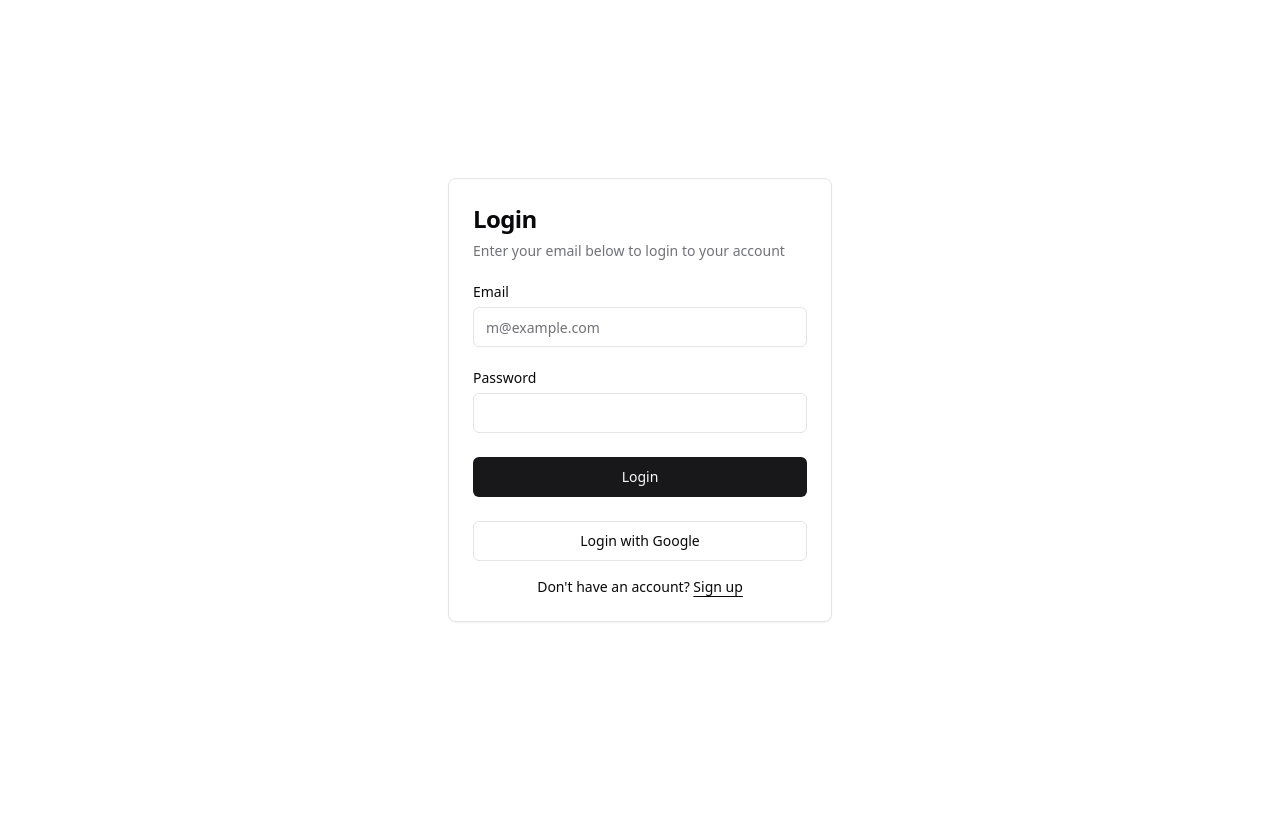
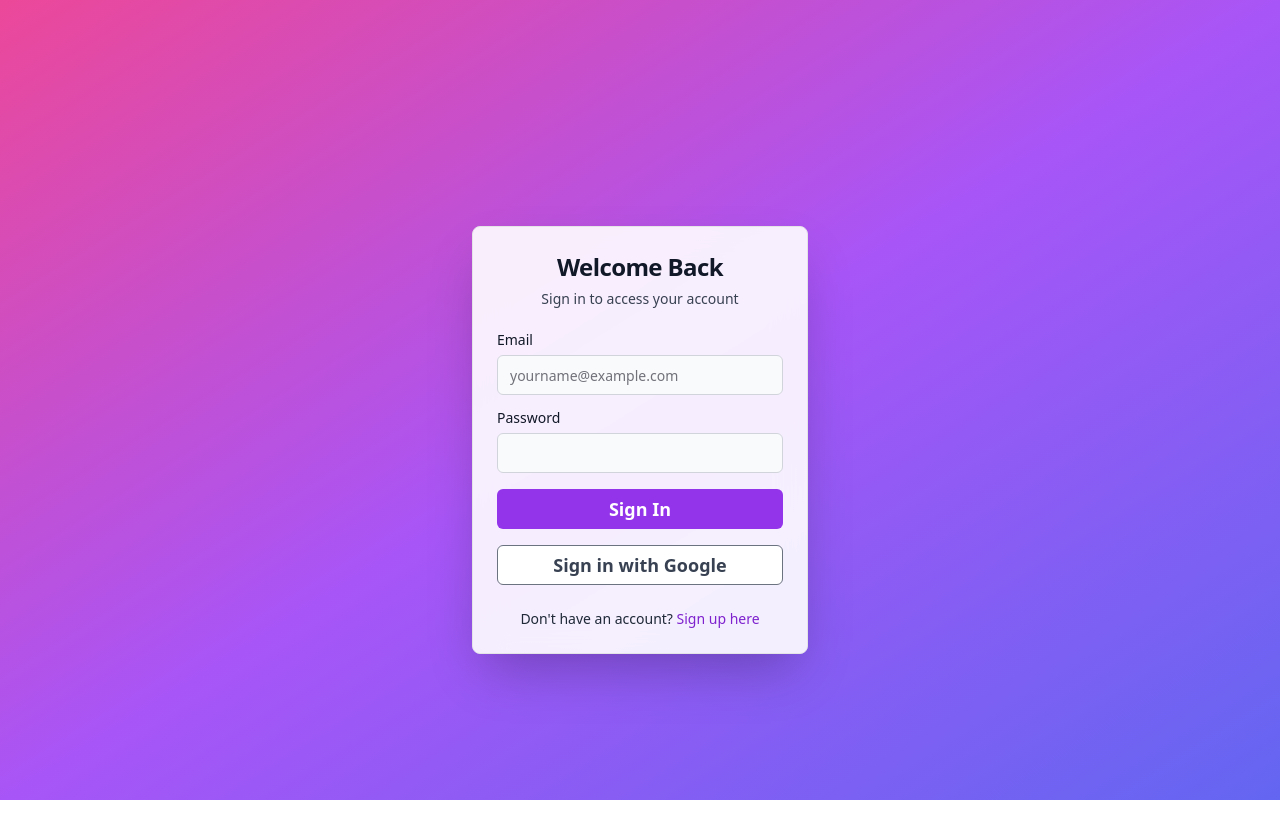
Before and after one commit to Bannawat01/card-collection, a Next.js app: page /login in a window 1280 px wide. Shown: the top 838 px of the page. Before the commit the page ends 800 px from the top, so only its background shows below. Built offline with nearby package versions, Linux system fonts and the light colour scheme.

Commit message:
Enhance login and registration forms with improved UI and user experience; add new dependencies for React Three

```diff
--- a/app/components/login-form.tsx
+++ b/app/components/login-form.tsx
@@ -1,4 +1,4 @@
-'use client'
+"use client"
 import { cn } from "@/lib/utils"
 import { Button } from "@/components/ui/button"
 import {
@@ -12,54 +12,67 @@ import { Input } from "@/components/ui/input"
 import { Label } from "@/components/ui/label"
 import { login } from "@/app/login/action"
 
+export function LoginForm({ className, ...props }: React.ComponentPropsWithoutRef<"div">) {
+  return (
+    <div className="relative">
 
-export function LoginForm({
-  className,
-  ...props
-}: React.ComponentPropsWithoutRef<"div">) {
-  return (
-    <div className={cn("flex flex-col gap-6", className)} {...props}>
-      <Card>
-        <CardHeader>
-          <CardTitle className="text-2xl">Login</CardTitle>
-          <CardDescription>
-            Enter your email below to login to your account
+      <div className="fixed inset-0 w-screen h-screen bg-gradient-to-br from-pink-500 via-purple-500 to-indigo-500"></div>
+
+
+      <div className="relative flex items-center justify-center min-h-screen p-6">
+        <Card className="w-full max-w-md shadow-2xl rounded-lg border border-gray-150 bg-white/90 backdrop-blur-lg">
+          <CardHeader className="text-center">
+            <CardTitle className="text-2xl font-bold text-gray-900">Welcome Back</CardTitle>
+            <CardDescription className="text-gray-700">
+              Sign in to access your account
             </CardDescription>
           </CardHeader>
           <CardContent>
-          <form>
-            <div className="flex flex-col gap-6">
+            <form className="space-y-6">
+              <div className="grid gap-4">
                 <div className="grid gap-2">
-                <Label htmlFor="email">Email</Label>
+                  <Label htmlFor="email" className="text-gray-900 font-medium">Email</Label>
                   <Input
                     id="email"
                     type="email"
-                  placeholder="m@example.com"
+                    placeholder="yourname@example.com"
                     required
+                    className="rounded-md border border-gray-300 bg-gray-50 focus:ring-2 focus:ring-purple-500 focus:border-purple-500"
                   />
                 </div>
                 <div className="grid gap-2">
-                <div className="flex items-center">
-                  <Label htmlFor="password">Password</Label>
+                  <Label htmlFor="password" className="text-gray-900 font-medium">Password</Label>
+                  <Input
+                    id="password"
+                    type="password"
+                    required
+                    className="rounded-md border border-gray-300 bg-gray-50 focus:ring-2 focus:ring-purple-500 focus:border-purple-500"
+                  />
                 </div>
-                <Input id="password" type="password" required />
-              </div>
-              <Button type="submit" className="w-full" formAction={login} >
-                Login
+                <Button
+                  type="submit"
+                  className="w-full py-3 text-lg font-semibold rounded-md bg-purple-600 text-white hover:bg-purple-700 transition-all"
+                  formAction={login}
+                >
+                  Sign In
                 </Button>
-              <Button variant="outline" className="w-full">
-                Login with Google
+                <Button
+                  variant="outline"
+                  className="w-full py-3 text-lg font-semibold border-gray-500 text-gray-700 hover:bg-gray-200 transition-all"
+                >
+                  Sign in with Google
                 </Button>
               </div>
-            <div className="mt-4 text-center text-sm">
+              <div className="mt-4 text-center text-sm text-gray-800">
                 Don&apos;t have an account?{" "}
-              <a href="/register" className="underline underline-offset-4">
-                Sign up
+                <a href="/register" className="font-medium text-purple-700 hover:underline">
+                  Sign up here
                 </a>
               </div>
             </form>
           </CardContent>
         </Card>
       </div>
+    </div>
   )
 }
--- a/app/components/register.form.tsx
+++ b/app/components/register.form.tsx
@@ -1,4 +1,4 @@
-'use client'
+"use client"
 import { cn } from "@/lib/utils"
 import { Button } from "@/components/ui/button"
 import {
@@ -11,10 +11,7 @@ import { Input } from "@/components/ui/input"
 import { Label } from "@/components/ui/label"
 import { signup } from "../register/action"
 
-export function RegisterForm({
-    className,
-    ...props
-}: React.ComponentPropsWithoutRef<"div">) {
+export function RegisterForm({ className, ...props }: React.ComponentPropsWithoutRef<"div">) {
     const handleSubmit = async (event: React.FormEvent<HTMLFormElement>) => {
         event.preventDefault()
         const formData = new FormData(event.currentTarget)
@@ -22,42 +19,47 @@ export function RegisterForm({
     }
 
     return (
-        <div className={cn("flex flex-col gap-6", className)} {...props}>
-            <Card>
-                <CardHeader>
-                    <CardTitle className="text-2xl">Register</CardTitle>
+        <div className="relative">
+
+            <div className="fixed inset-0 w-screen h-screen bg-gradient-to-br from-pink-500 via-purple-500 to-indigo-500"></div>
+
+
+            <div className="relative flex items-center justify-center min-h-screen p-6">
+                <Card className="w-full max-w-md shadow-2xl rounded-lg border border-gray-200 bg-white/90 backdrop-blur-lg">
+                    <CardHeader className="text-center">
+                        <CardTitle className="text-2xl font-bold text-gray-900">Create an Account</CardTitle>
                     </CardHeader>
                     <CardContent>
-                    <form onSubmit={handleSubmit}>
-                        <div className="flex flex-col gap-6">
+                        <form onSubmit={handleSubmit} className="space-y-6">
+                            <div className="grid gap-4">
                                 <div className="grid gap-2">
-                                <Label htmlFor="email">Email</Label>
+                                    <Label htmlFor="email" className="text-gray-900 font-medium">Email</Label>
                                     <Input
                                         id="email"
                                         name="email"
                                         type="email"
                                         placeholder="example@gmail.com"
                                         required
+                                        className="rounded-md border border-gray-300 bg-gray-50 focus:ring-2 focus:ring-purple-500 focus:border-purple-500"
                                     />
                                 </div>
                                 <div className="grid gap-2">
-                                <div className="flex items-center">
-                                    <Label htmlFor="password">Password</Label>
-                                </div>
+                                    <Label htmlFor="password" className="text-gray-900 font-medium">Password</Label>
                                     <Input
                                         id="password"
                                         name="password"
                                         type="password"
                                         required
+                                        className="rounded-md border border-gray-300 bg-gray-50 focus:ring-2 focus:ring-purple-500 focus:border-purple-500"
                                     />
                                 </div>
-                            <Button type="submit" className="w-full">
-                                Sign up 🔥
+                                <Button type="submit" className="w-full py-3 text-lg font-semibold rounded-md bg-purple-600 text-white hover:bg-purple-700 transition-all">
+                                    Sign Up 🔥
                                 </Button>
                             </div>
-                        <div className="mt-4 text-center text-sm">
-                            Don&apos;t have an account?{" "}
-                            <a href="/login" className="underline underline-offset-4">
+                            <div className="mt-4 text-center text-sm text-gray-800">
+                                Already have an account?{" "}
+                                <a href="/login" className="font-medium text-purple-700 hover:underline">
                                     Go to Login Page 🚀
                                 </a>
                             </div>
@@ -65,5 +67,6 @@ export function RegisterForm({
                     </CardContent>
                 </Card>
             </div>
+        </div>
     )
 }
--- a/package.json
+++ b/package.json
@@ -10,6 +10,8 @@
   "dependencies": {
     "@radix-ui/react-label": "^2.1.2",
     "@radix-ui/react-slot": "^1.1.2",
+    "@react-three/drei": "^10.0.2",
+    "@react-three/fiber": "^9.0.4",
     "@supabase/auth-ui-react": "^0.4.7",
     "@supabase/auth-ui-shared": "^0.1.8",
     "@supabase/ssr": "^0.5.2",
```
Also changed, not shown: 1 other file (tests, documents, lock files or other folders). Lines whose indentation alone changed are shown as unchanged.
